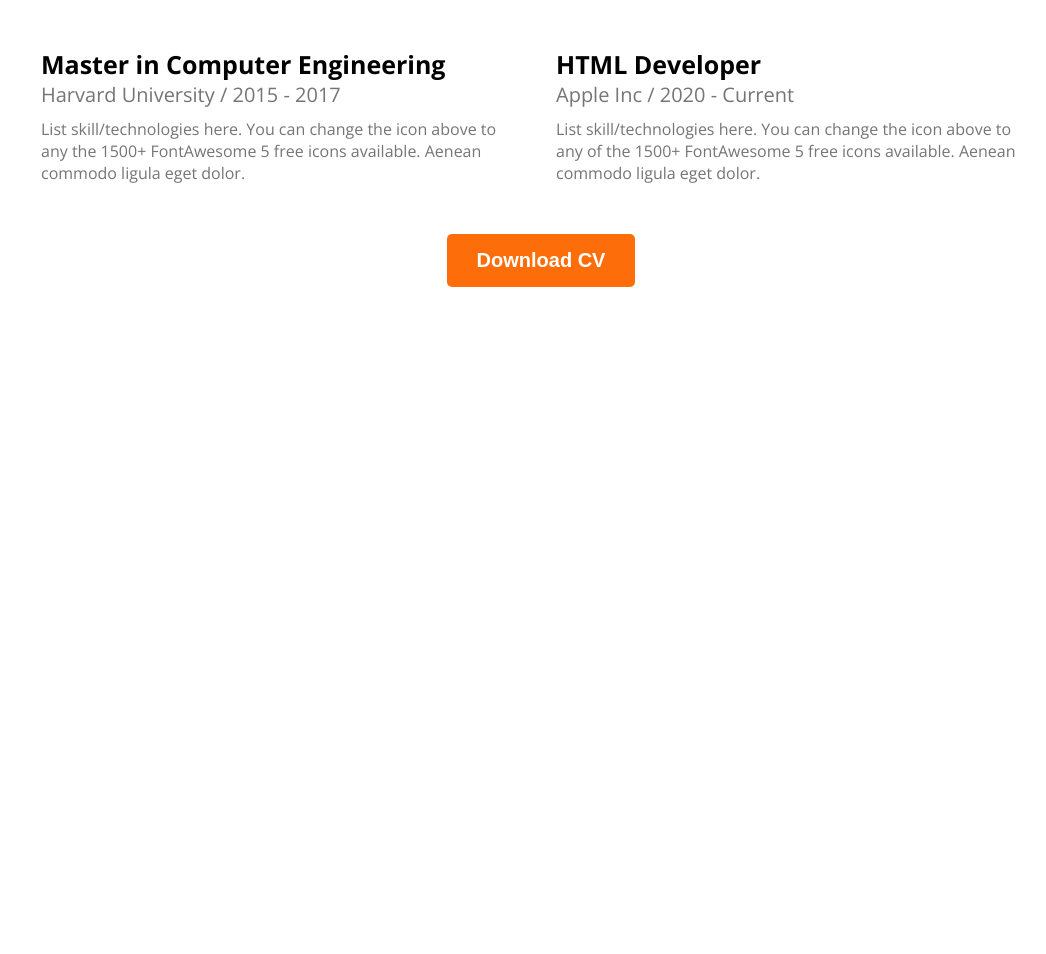
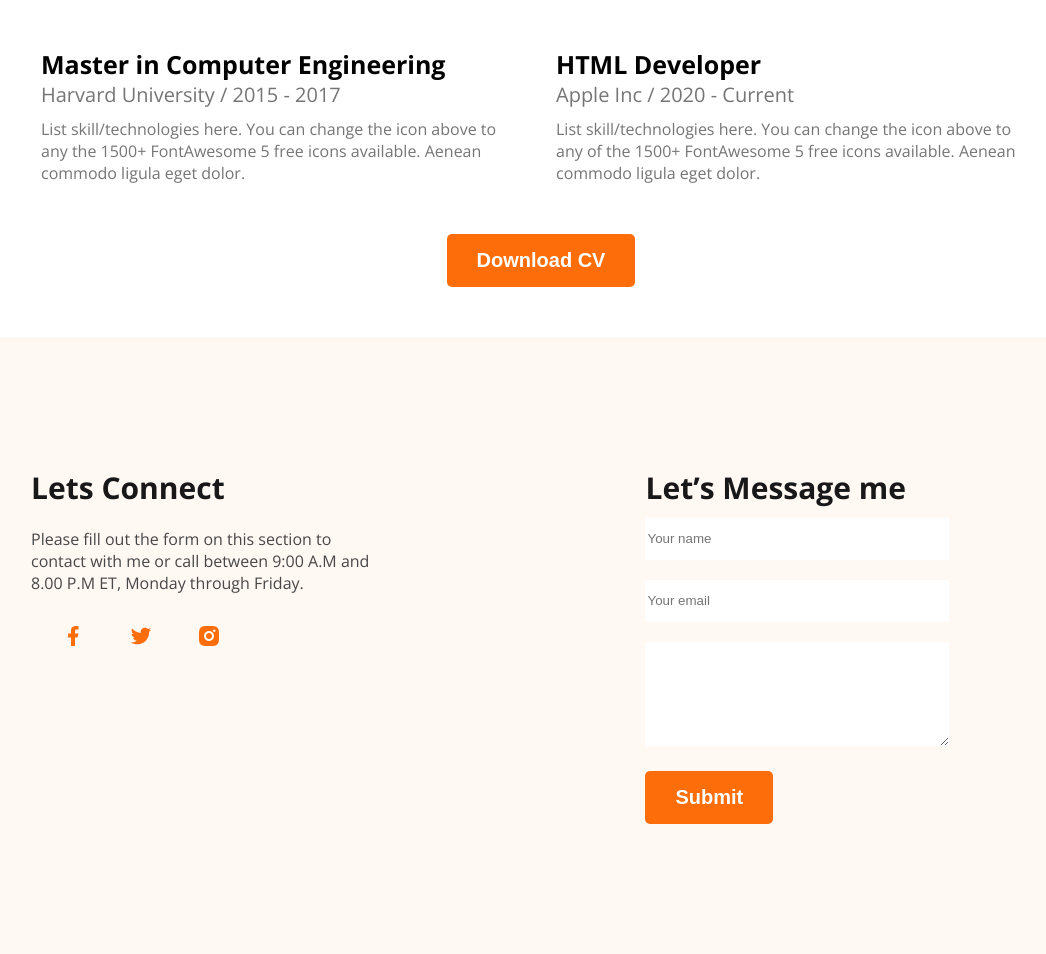
Before and after one commit to trimikpro/web-developer-portfolio, a plain HTML site: page index.html in a window 1280 px wide. Shown: the part 2709-3663 px from the top of the page, without its empty margins (99-1145 px from the left). Before the commit the page ends 2996 px from the top, so only its background shows below. Drawn offline with nearby package versions, Linux system fonts and the light colour scheme.

Commit message:
added footer section

```diff
--- a/index.html
+++ b/index.html
@@ -169,7 +169,27 @@
         </section>
     </main>
     <footer>
+        <section class="footer-section">
+            <div class="footer-colum">
+                <h3 class="footer-title">Lets Connect</h3>
+                <p class="footer-description">Please fill out the form on this section to contact with me or call between 9:00 A.M and 8.00 P.M ET, Monday through Friday.</p>
+                <div class="footer-icon">
+                    <img class="footer-img" src="images/icons/facebook.png" alt="">
+                    <img class="footer-img" src="images/icons/twitter.png" alt="">
+                    <img class="footer-img" src="images/icons/insta.png" alt="">
+                </div>
+            </div>
+            <div class="footer-colum">
+                <h3 class="footer-title">Let’s Message me</h3>
+                <div class="footer-contact-form">
+                    <input class="footer-input" type="text" placeholder="Your name">
+                    <input class="footer-input" type="email" name="" id="" placeholder="Your email">
+                    <textarea  name="" id="" cols="20" rows="5"></textarea>
+                    <button id="footer-btn" class="btn-primary">Submit</button>
+                </div>
+            </div>
 
+        </section>
     </footer>
 </body>
 
--- a/styles/portfolio.css
+++ b/styles/portfolio.css
@@ -234,3 +234,46 @@ hr{
     margin-top: 50px;
 
 }
+
+/* footer section star */
+.footer-section{
+    display: flex;
+    background-color: #FFF8F3;
+    max-height: 800px;
+    margin-top: 50px;
+}
+.footer-colum{
+    margin: 130px ;
+}
+.footer-title{
+    color: #181818;
+    font-size: 30px;
+}
+.footer-description{
+    font-size: 16px;
+    color: #474747;
+    margin-top: 20px;
+}
+.footer-icon{
+    margin: 30px;
+}
+.footer-img{
+    margin-right: 40px;
+}
+.footer-input{
+    height: 40px;
+    width: 300px;
+    margin: 10px 0;
+    border: none;
+
+}
+textarea{
+    height: 100px;
+    width: 300px;
+    border: none;
+    margin-top: 10px;
+
+}
+#footer-btn{
+    margin-top: 20px;
+}
```
